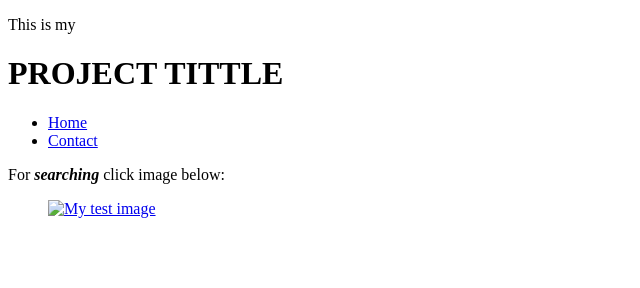
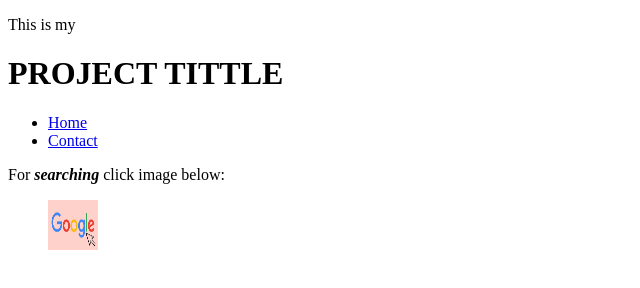
Before and after one commit to M4shkur/Section2, a plain HTML site: page index.html in a window 1280 px wide. Shown: the whole page, without its empty margins (0-640 px from the left). Drawn offline with Linux system fonts and the light colour scheme.

Commit message:
Update index.html

```diff
--- a/index.html
+++ b/index.html
@@ -21,7 +21,7 @@
    <a href= "http://pngimg.com/uploads/google/google_PNG19644.png"tittle = "Google website"
     alt = "Image for google logo">
     <figure>
-      <img src="images/download.png" alt = "My test image"
+      <img src="images/download (2).png" alt = "My test image"
       width="50" height ="50"
       </figure>
       </a>
```
